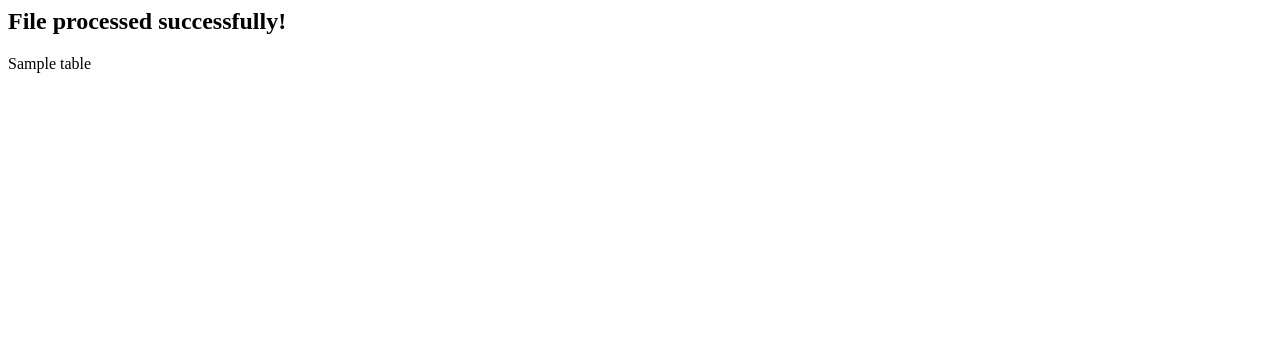
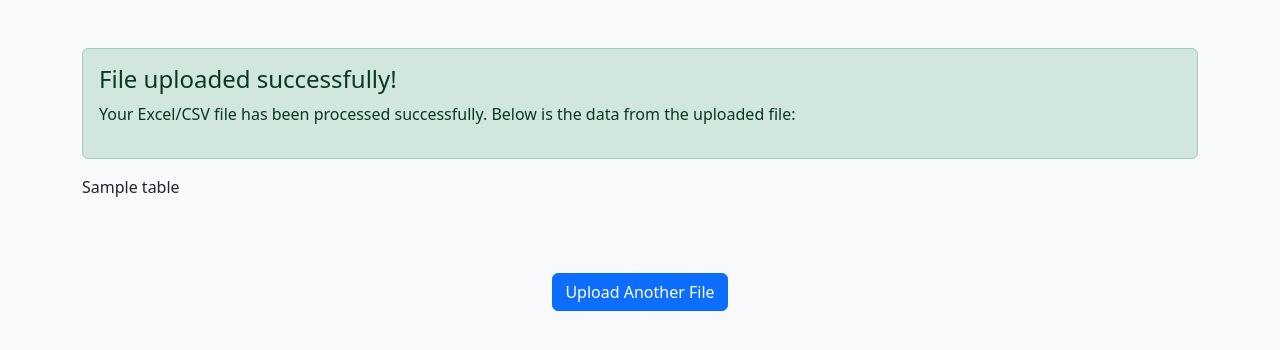
Before and after one commit to tejaswini3103/DevTest, a Django app: template fileupload/templates/fileupload/success.html in a window 1280 px wide. Shown: the top 350 px of the page. Run offline with Django 5.2, Linux system fonts and the light colour scheme; the template is opened without the code that fills it: most values are stand-ins (such as "Sample title", 1, 10 or a date in 2020); some libraries are stand-ins or nearby versions.

Commit message:
Updated display

```diff
--- /dev/null
+++ b/fileupload/static/css/custom.css
@@ -0,0 +1,36 @@
+body {
+    background-color: #f8f9fa;
+}
+
+.card {
+    border-radius: 10px;
+}
+
+h2 {
+    color: #007bff;
+}
+
+button {
+    border-radius: 5px;
+}
+.styled-table {
+    border-collapse: collapse;
+    width: 100%;
+    margin: 25px 0;
+    font-size: 18px;
+    text-align: left;
+}
+
+.styled-table th, .styled-table td {
+    border: 1px solid #dddddd;
+    padding: 8px;
+}
+
+.styled-table tr:nth-child(even) {
+    background-color: #f2f2f2;
+}
+
+.styled-table th {
+    background-color: #4CAF50;
+    color: white;
+}
--- a/fileupload/templates/fileupload/success.html
+++ b/fileupload/templates/fileupload/success.html
@@ -1,6 +1,35 @@
-<h2>File processed successfully!</h2>
+{% load static %}
+<!DOCTYPE html>
+<html lang="en">
+<head>
+    <meta charset="UTF-8">
+    <meta name="viewport" content="width=device-width, initial-scale=1.0">
+    <title>File Uploaded Successfully</title>
+    <!-- Bootstrap CSS -->
+    <link href="https://cdn.jsdelivr.net/npm/bootstrap@5.3.0-alpha1/dist/css/bootstrap.min.css" rel="stylesheet">
+    <link rel="stylesheet" href="{% static 'css/custom.css' %}">
 
-<!-- Display the uploaded Excel data as an HTML table -->
-<div>
-    {{ table|safe }}
-</div>
+</head>
+<body>
+    <div class="container mt-5">
+        <div class="alert alert-success" role="alert">
+            <h4 class="alert-heading">File uploaded successfully!</h4>
+            <p>Your Excel/CSV file has been processed successfully. Below is the data from the uploaded file:</p>
+        </div>
+
+        <!-- Table displaying the Excel data -->
+        <div class="table-responsive">
+            <table class="styled-table">
+                {{ table|safe }}
+            </table>
+        </div>
+
+        <div class="text-center mt-4">
+            <a href="/fileupload/upload" class="btn btn-primary">Upload Another File</a>
+        </div>
+    </div>
+
+    <!-- Bootstrap JS and Popper.js -->
+    <script src="https://cdn.jsdelivr.net/npm/bootstrap@5.3.0-alpha1/dist/js/bootstrap.bundle.min.js"></script>
+</body>
+</html>
--- a/fileupload/views.py
+++ b/fileupload/views.py
@@ -21,7 +21,8 @@ def upload_file(request):
 
             # Convert the DataFrame to HTML to display as a table
             if data is not None:
-                table = data.to_html(index=False)  # Convert DataFrame to HTML table
+                table = data.to_html(index=False, classes='styled-table')  # Add the custom class
+ # Convert DataFrame to HTML table
 
                 # Send an email confirming file upload (optional)
                 send_mail(
```
Also changed, not shown: fileupload/templates/fileupload/upload.html (+33 -6 lines).
